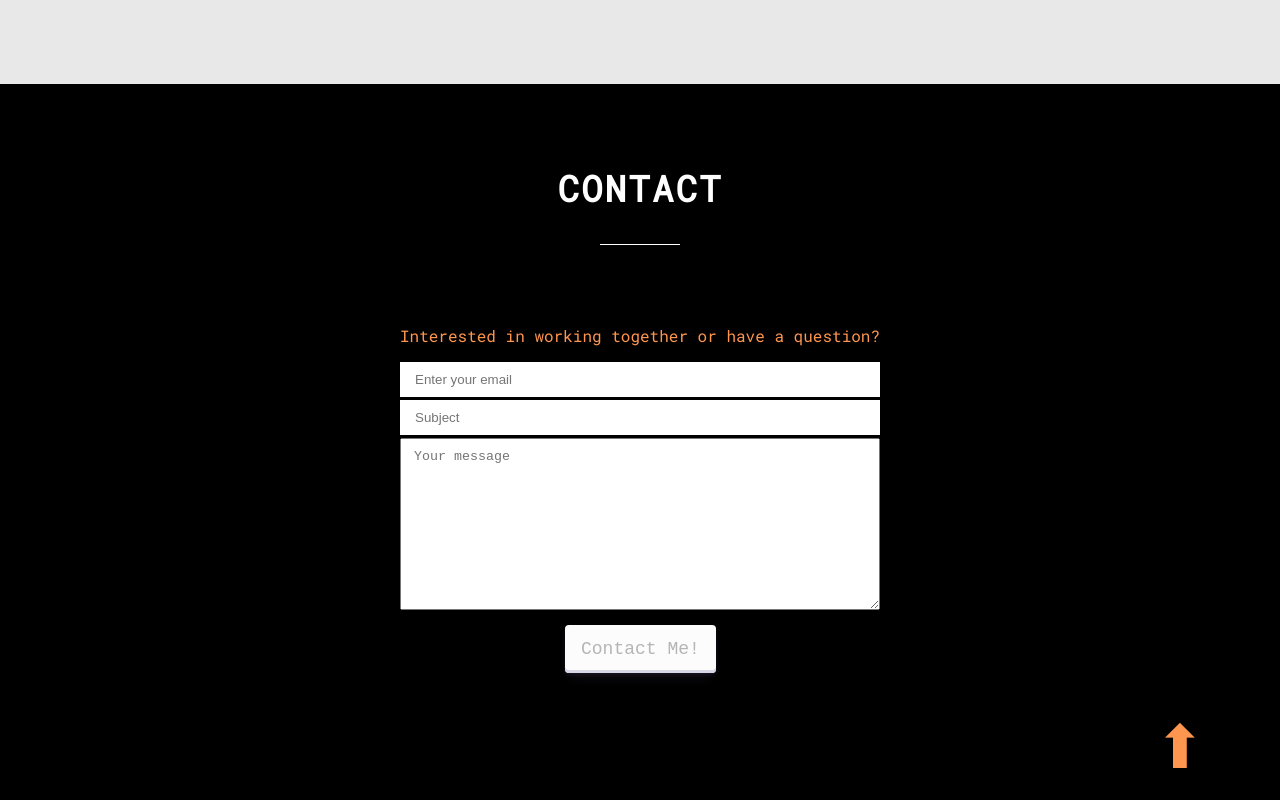
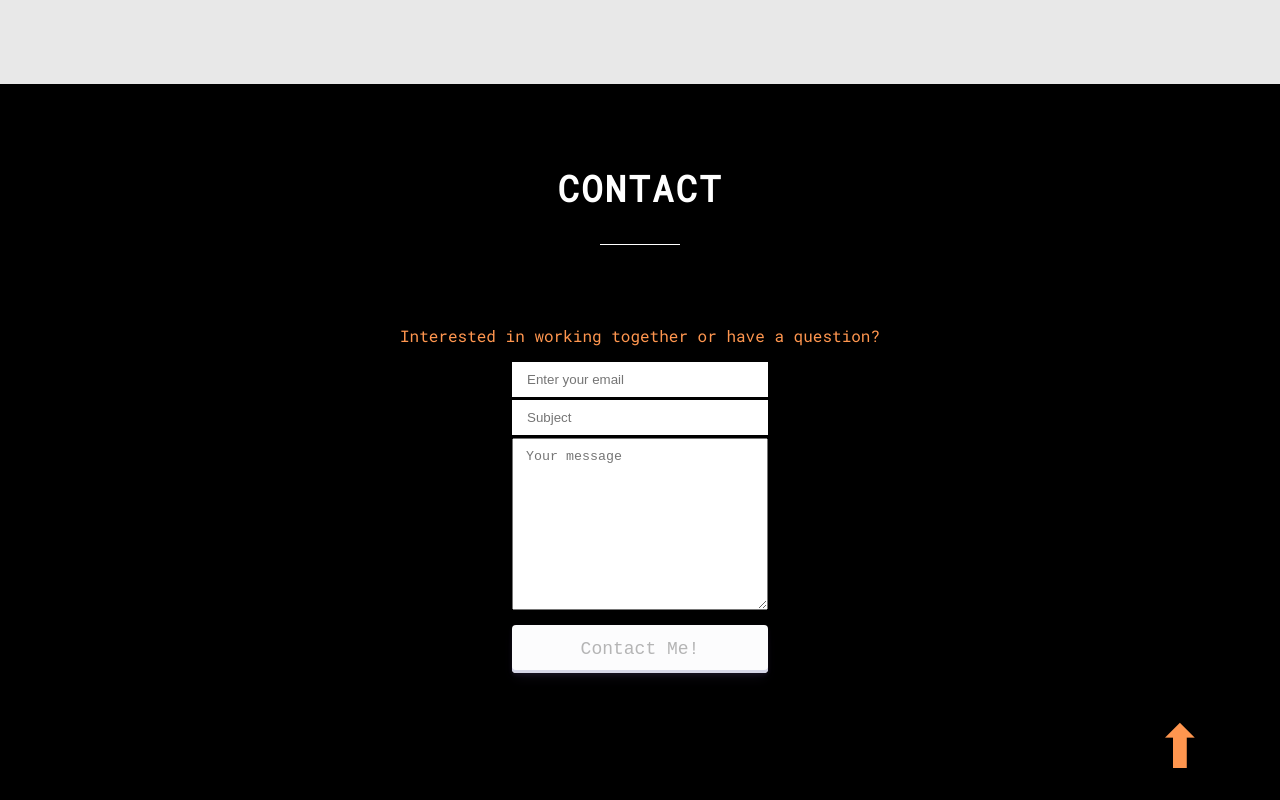
Before and after one commit to jdanthdavis/my-site, a React (Vite) app: page / in a window 1280 px wide. Shown: the part 2647-3447 px from the top of the page. Built offline with nearby package versions, Linux system fonts and the light colour scheme.

Commit message:
Email overflow fix

```diff
--- a/src/email/email.scss
+++ b/src/email/email.scss
@@ -1,11 +1,16 @@
 .email-form {
   display: flex;
   flex-direction: column;
-  min-width: 480px;
+  // min-width: 480px;
   font-size: 12px;
 }
 
 .email-wrapper {
+  width: 100%;
+  max-width: 20%;
+  min-width: fit-content;
+  display: flex;
+  flex-direction: column;
   button {
     margin-top: 15px;
   }
```
